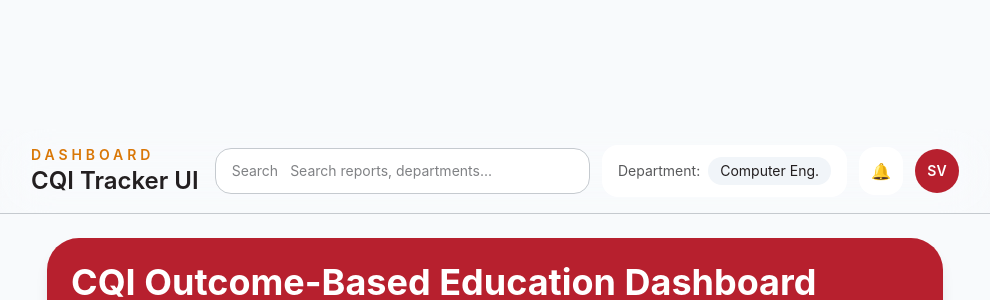
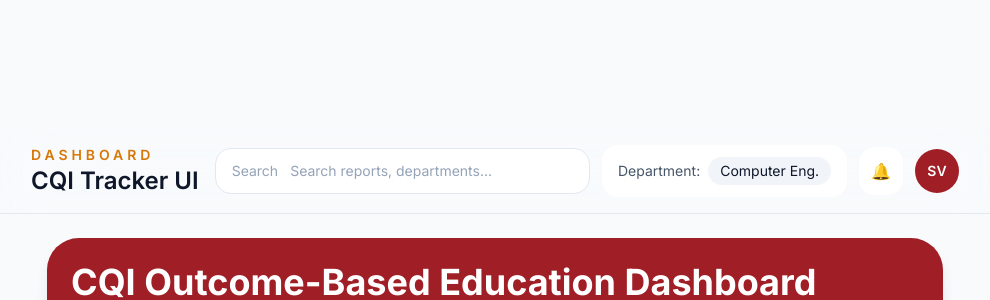
Before and after one commit to yojit2016/cqi-tracker, a React (Vite) app: page /dashboard in a window 1280 px wide. Shown: the part 527-827 px from the top of the page, without its empty margins (289-1279 px from the left). Built offline with nearby package versions, Linux system fonts and the light colour scheme.

Commit message:
chore: scaffold dependencies and configure design tokens

```diff
--- a/package.json
+++ b/package.json
@@ -10,15 +10,19 @@
     "lint": "eslint \"src/**/*.{js,jsx}\""
   },
   "dependencies": {
+    "aos": "^2.3.4",
+    "chart.js": "^4.5.1",
     "framer-motion": "^11.0.0",
+    "lucide-react": "^1.25.0",
     "react": "^18.3.1",
+    "react-chartjs-2": "^5.3.1",
     "react-dom": "^18.3.1",
     "react-router-dom": "^6.18.0"
   },
   "devDependencies": {
     "@vitejs/plugin-react": "^4.3.1",
     "autoprefixer": "^10.4.19",
-    "eslint": "^8.57.0",
+    "eslint": "^9.20.0",
     "eslint-plugin-jsx-a11y": "^6.8.1",
     "eslint-plugin-react": "^7.35.1",
     "eslint-plugin-react-hooks": "^4.6.0",
--- a/src/styles/design-tokens.css
+++ b/src/styles/design-tokens.css
@@ -1,3 +1,5 @@
+@import url('https://fonts.googleapis.com/css2?family=Inter:wght@400;500;600;700&family=Plus+Jakarta+Sans:wght@700;800&display=swap');
+
 :root {
   color-scheme: light;
   --font-headings: "Plus Jakarta Sans", -apple-system, BlinkMacSystemFont, "Segoe UI", Roboto, sans-serif;
@@ -10,15 +12,17 @@
   --fw-bold: 700;
   --fw-extrabold: 800;
 
-  --space-2xs: 0.25rem;
-  --space-xs: 0.5rem;
-  --space-sm: 0.75rem;
-  --space-md: 1rem;
-  --space-lg: 1.5rem;
-  --space-xl: 2rem;
-  --space-2xl: 3rem;
-  --space-3xl: 4rem;
+  /* Spacing Grid (4px Base Grid) */
+  --space-2xs: 4px;
+  --space-xs: 8px;
+  --space-sm: 12px;
+  --space-md: 16px;
+  --space-lg: 24px;
+  --space-xl: 32px;
+  --space-2xl: 48px;
+  --space-3xl: 64px;
 
+  /* Border Radii system */
   --radius-factor: 1;
   --radius-xs: calc(4px * var(--radius-factor));
   --radius-sm: calc(6px * var(--radius-factor));
@@ -27,59 +31,68 @@
   --radius-xl: calc(24px * var(--radius-factor));
   --radius-full: 9999px;
 
+  /* Elevations & Shadows */
   --shadow-sm: 0 1px 2px 0 rgba(15, 23, 42, 0.05);
   --shadow-md: 0 4px 6px -1px rgba(15, 23, 42, 0.08), 0 2px 4px -2px rgba(15, 23, 42, 0.06);
   --shadow-lg: 0 10px 15px -3px rgba(15, 23, 42, 0.1), 0 4px 6px -4px rgba(15, 23, 42, 0.08);
-  --shadow-xl: 0 20px 25px -5px rgba(15, 23, 42, 0.12), 0 8px 10px -6px rgba(15, 23, 42, 0.1);
-  --shadow-focus: 0 0 0 4px rgba(183, 32, 46, 0.18);
+  --shadow-xl: 0 20px 25px -5px rgba(15, 23, 42, 0.15), 0 8px 10px -6px rgba(15, 23, 42, 0.1);
+  --shadow-focus: 0 0 0 4px rgba(160, 30, 37, 0.18);
   --shadow-focus-secondary: 0 0 0 4px rgba(217, 119, 6, 0.22);
 
+  /* Easing and Transitions */
   --transition-fast: 0.12s cubic-bezier(0.4, 0, 0.2, 1);
   --transition-normal: 0.22s cubic-bezier(0.4, 0, 0.2, 1);
   --transition-slow: 0.38s cubic-bezier(0.4, 0, 0.2, 1);
 
-  --color-primary: #b7202e;
-  --color-primary-hover: #931926;
-  --color-primary-active: #78141e;
-  --color-primary-soft: #ffd5d9;
-  --color-primary-soft-border: #d22637;
-  --color-vitality: #ed1c24;
-  --color-secondary: #d97706;
-  --color-secondary-hover: #d57e1b;
-  --color-secondary-active: #b25f00;
-  --color-secondary-soft: #f6cd9f;
+  /* Brand Primary Colors */
+  --color-primary: #A01E25;
+  --color-primary-hover: #78141E;
+  --color-primary-active: #78141E;
+  --color-primary-soft: #FFD5D9;
+  --color-primary-soft-border: #D93843;
+  --color-vitality: #ED1C24;
 
-  --color-background: #f8fafc;
-  --color-surface: #ffffff;
-  --color-surface-hover: #f1f5f9;
-  --color-surface-active: #e2e8f0;
+  /* Brand Secondary Colors */
+  --color-secondary: #D97706;
+  --color-secondary-hover: #BD6704;
+  --color-secondary-active: #B56406;
+  --color-secondary-soft: #F5C690;
 
-  --color-text-primary: #231f20;
-  --color-text-secondary: #58595b;
-  --color-text-tertiary: #808285;
-  --color-text-on-primary: #ffffff;
+  /* Surface and Backgrounds */
+  --color-background: #F8FAFC;
+  --color-surface: #FFFFFF;
+  --color-surface-hover: #F1F5F9;
+  --color-surface-active: #F1F5F9;
 
-  --color-border: #c5cacf;
-  --color-border-hover: #cbd5e1;
-  --color-border-active: #94a3b8;
+  /* Layout Borders */
+  --color-border: #E2E8F0;
+  --color-border-hover: #CBD5E1;
+  --color-border-active: #94A3B8;
 
+  /* Core UI Typography */
+  --color-text-primary: #0F172A;
+  --color-text-secondary: #475569;
+  --color-text-tertiary: #94A3B8;
+  --color-text-on-primary: #FFFFFF;
+
+  /* Semantic Alert Tokens */
   --color-success: #059669;
-  --color-success-soft: #ecfdf5;
-  --color-success-border: #a7f3d0;
+  --color-success-soft: #ECFDF5;
+  --color-success-border: #A7F3D0;
   --color-success-text: #047857;
 
-  --color-warning: #d97706;
-  --color-warning-soft: #fef3c7;
-  --color-warning-border: #fde68a;
-  --color-warning-text: #b45309;
+  --color-warning: #D97706;
+  --color-warning-soft: #FEF3C7;
+  --color-warning-border: #FDE68A;
+  --color-warning-text: #B45309;
 
-  --color-error: #dc2626;
-  --color-error-soft: #fef2f2;
-  --color-error-border: #fee2e2;
-  --color-error-text: #b91c1c;
+  --color-error: #DC2626;
+  --color-error-soft: #FEF2F2;
+  --color-error-border: #FEE2E2;
+  --color-error-text: #B91C1C;
 
-  --color-info: #2563eb;
-  --color-info-soft: #eff6ff;
-  --color-info-border: #bfdbfe;
-  --color-info-text: #1d4ed8;
+  --color-info: #2563EB;
+  --color-info-soft: #EFF6FF;
+  --color-info-border: #BFDBFE;
+  --color-info-text: #1D4ED8;
 }
--- a/tailwind.config.js
+++ b/tailwind.config.js
@@ -57,6 +57,7 @@ export default {
           border: 'var(--color-info-border)',
           text: 'var(--color-info-text)',
         },
+        vitality: 'var(--color-vitality)',
         border: 'var(--color-border)',
         muted: 'var(--color-border-hover)',
       },
@@ -65,6 +66,8 @@ export default {
         md: 'var(--shadow-md)',
         lg: 'var(--shadow-lg)',
         xl: 'var(--shadow-xl)',
+        focus: 'var(--shadow-focus)',
+        'focus-secondary': 'var(--shadow-focus-secondary)',
       },
       transitionTimingFunction: {
         normal: 'cubic-bezier(0.4, 0, 0.2, 1)',
@@ -75,6 +78,7 @@ export default {
         slow: '380ms',
       },
       borderRadius: {
+        xs: 'var(--radius-xs)',
         sm: 'var(--radius-sm)',
         md: 'var(--radius-md)',
         lg: 'var(--radius-lg)',
```
Also changed, not shown: 1 other file (tests, documents, lock files or other folders).
